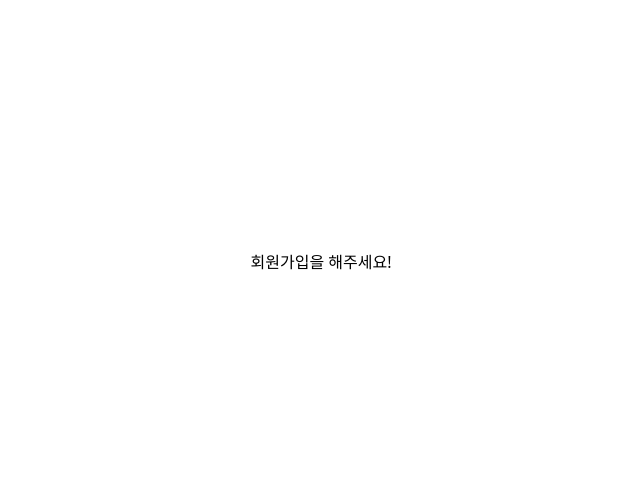
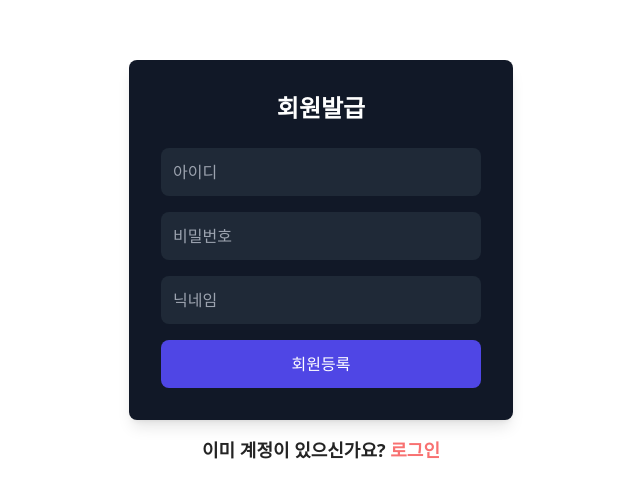
Before and after one commit to wjsehdud777/mbti-test-assignment, a React (Vite) app: page /signup in a window 1280 px wide. Shown: the part 138-636 px from the top of the page, without its empty margins (319-959 px from the left). Built offline with nearby package versions, Linux system fonts and the light colour scheme.

Commit message:
Project: 회원 인증 및 회원가입 기능을 위한 AuthForm 컴포넌트 추가 및 로그인, 회원가입 페이지 수정 tailwindcss 적용

```diff
--- /dev/null
+++ b/src/components/AuthForm.jsx
@@ -0,0 +1,73 @@
+import React, { useState } from "react";
+
+const AuthForm = ({ mode, onSubmit }) => {
+  const [formData, setFormData] = useState({
+    id: "",
+    password: "",
+    nickname: "",
+  });
+
+  const handleChange = (e) => {
+    setFormData({
+      ...formData,
+      [e.target.name]: e.target.value,
+    });
+  };
+
+  const handleSubmit = (e) => {
+    e.preventDefault();
+    onSubmit(formData);
+  };
+
+  return (
+    <form
+      onSubmit={handleSubmit}
+      className="bg-gray-900 p-8 rounded-lg shadow-lg w-96 mx-auto"
+    >
+      <h2 className="text-white text-2xl font-semibold text-center mb-6">
+        {mode === "login" ? "회원인증" : "회원발급"}
+      </h2>
+
+      <input
+        type="text"
+        name="id"
+        value={formData.id}
+        onChange={handleChange}
+        placeholder="아이디"
+        required
+        className="w-full p-3 mb-4 bg-gray-800 text-white rounded-lg focus:outline-none focus:ring-2 focus:ring-indigo-500"
+      />
+
+      <input
+        type="password"
+        name="password"
+        value={formData.password}
+        onChange={handleChange}
+        placeholder="비밀번호"
+        required
+        className="w-full p-3 mb-4 bg-gray-800 text-white rounded-lg focus:outline-none focus:ring-2 focus:ring-indigo-500"
+      />
+
+      {mode === "signup" && (
+        <input
+          type="text"
+          name="nickname"
+          value={formData.nickname}
+          onChange={handleChange}
+          placeholder="닉네임"
+          required
+          className="w-full p-3 mb-4 bg-gray-800 text-white rounded-lg focus:outline-none focus:ring-2 focus:ring-indigo-500"
+        />
+      )}
+
+      <button
+        type="submit"
+        className="w-full p-3 bg-indigo-600 text-white rounded-lg hover:bg-indigo-700 focus:outline-none focus:ring-2 focus:ring-indigo-500"
+      >
+        {mode === "login" ? "로그인" : "회원등록"}
+      </button>
+    </form>
+  );
+};
+
+export default AuthForm;
--- a/src/pages/SignIn.jsx
+++ b/src/pages/SignIn.jsx
@@ -1,9 +1,37 @@
-const SignIn = () => {
+import React from "react";
+import AuthForm from "../components/AuthForm";
+import { login, getUserProfile } from "../api/auth";
+import { useNavigate, Link } from "react-router-dom";
+
+const Login = ({ setUser }) => {
+  const navigate = useNavigate();
+
+  const handleLogin = async (formData) => {
+    try {
+      const data = await login(formData);
+      const userData = await getUserProfile(data.accessToken);
+      setUser({ ...userData, token: data.accessToken });
+      navigate("/profile");
+    } catch (error) {
+      alert("로그인에 실패했습니다.");
+    }
+  };
+
   return (
-    <div>
-      <h1>로그인을 해주세요!</h1>
+    <div className="flex flex-col items-center justify-center">
+      <AuthForm mode="login" onSubmit={handleLogin} />
+      <p className="text-[#242424] font-semibold text-lg mt-4">
+        계정이 없으신가요?{" "}
+        <Link
+          className="text-red-400 hover:text-red-500 transition duration-300"
+          to="/signup"
+        >
+          {" "}
+          회원가입
+        </Link>
+      </p>
     </div>
   );
 };
 
-export default SignIn;
+export default Login;
--- a/src/pages/Signup.jsx
+++ b/src/pages/Signup.jsx
@@ -1,9 +1,36 @@
-const SignUp = () => {
+import React from "react";
+import AuthForm from "../components/AuthForm";
+import { register } from "../api/auth";
+import { useNavigate, Link } from "react-router-dom";
+
+const Signup = () => {
+  const navigate = useNavigate();
+
+  const handleSignup = async (formData) => {
+    try {
+      await register(formData);
+      alert("회원가입이 완료되었습니다.");
+      navigate("/login");
+    } catch (error) {
+      alert("회원가입에 실패했습니다.");
+    }
+  };
+
   return (
-    <div>
-      <h1>회원가입을 해주세요!</h1>
+    <div className="flex flex-col items-center justify-center">
+      <AuthForm mode="signup" onSubmit={handleSignup} />
+      <p className="text-[#242424] font-semibold text-lg mt-4">
+        이미 계정이 있으신가요?
+        <Link
+          to="/signin"
+          className="text-red-400 hover:text-red-500 transition duration-300"
+        >
+          {" "}
+          로그인
+        </Link>
+      </p>
     </div>
   );
 };
 
-export default SignUp;
+export default Signup;
```
